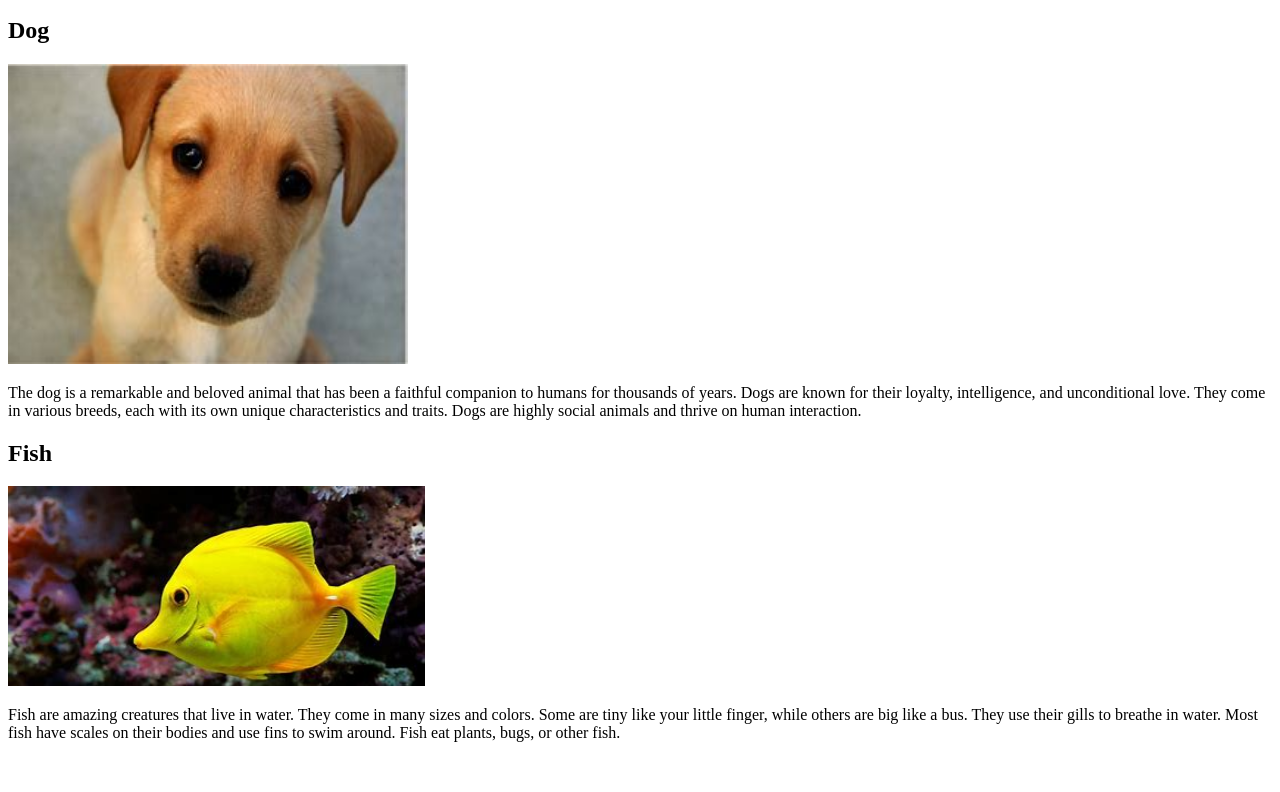
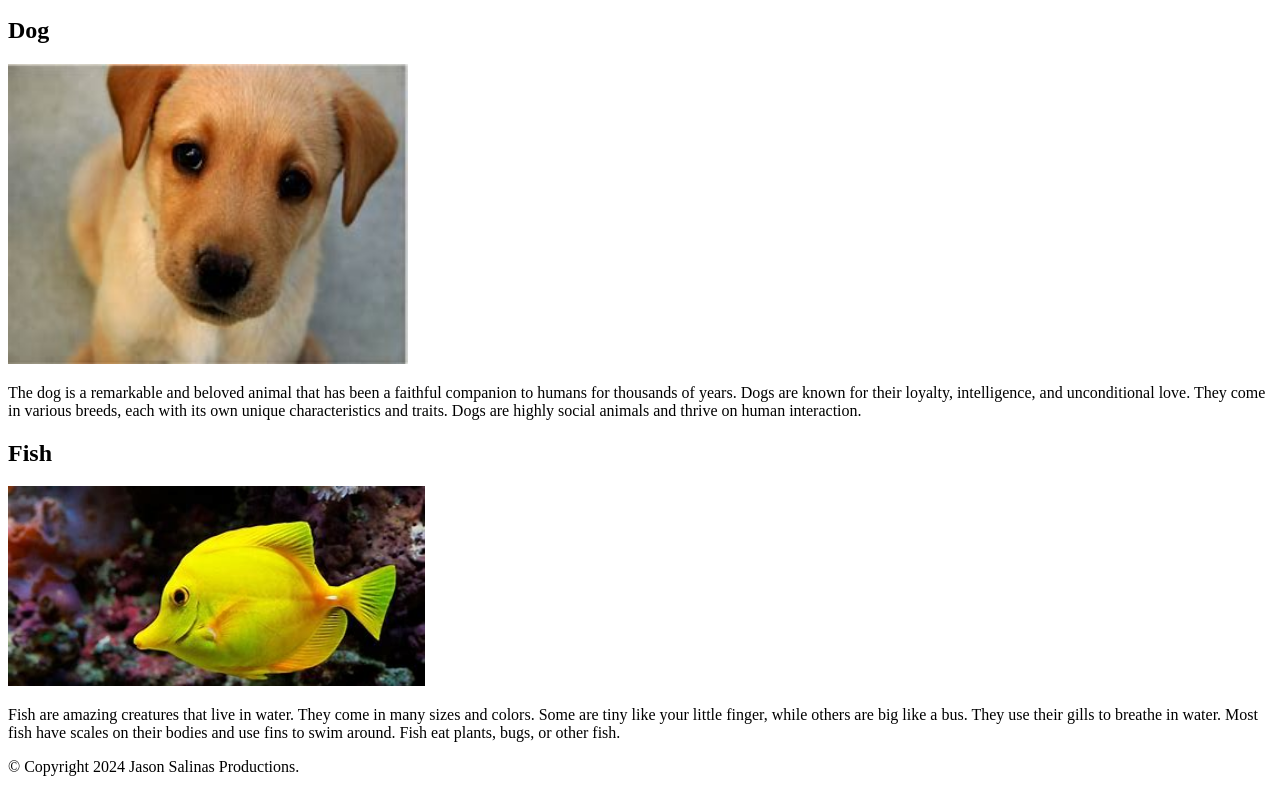
Before and after one commit to JasonSalinas115/COMP001A.LectureActivity3, a plain HTML site: page index.html in a window 1280 px wide. Shown: the part 556-1348 px from the top of the page. Before the commit the page ends 1314 px from the top, so only its background shows below. Drawn offline with Linux system fonts and the light colour scheme.

Commit message:
added footer text

```diff
--- a/index.html
+++ b/index.html
@@ -43,6 +43,7 @@
 </main>
 <footer>
     <!-- footer content typically goes here -->
+     <p>&copy; Copyright 2024 Jason Salinas Productions.</p>
 </footer>
 <body>
 
```
